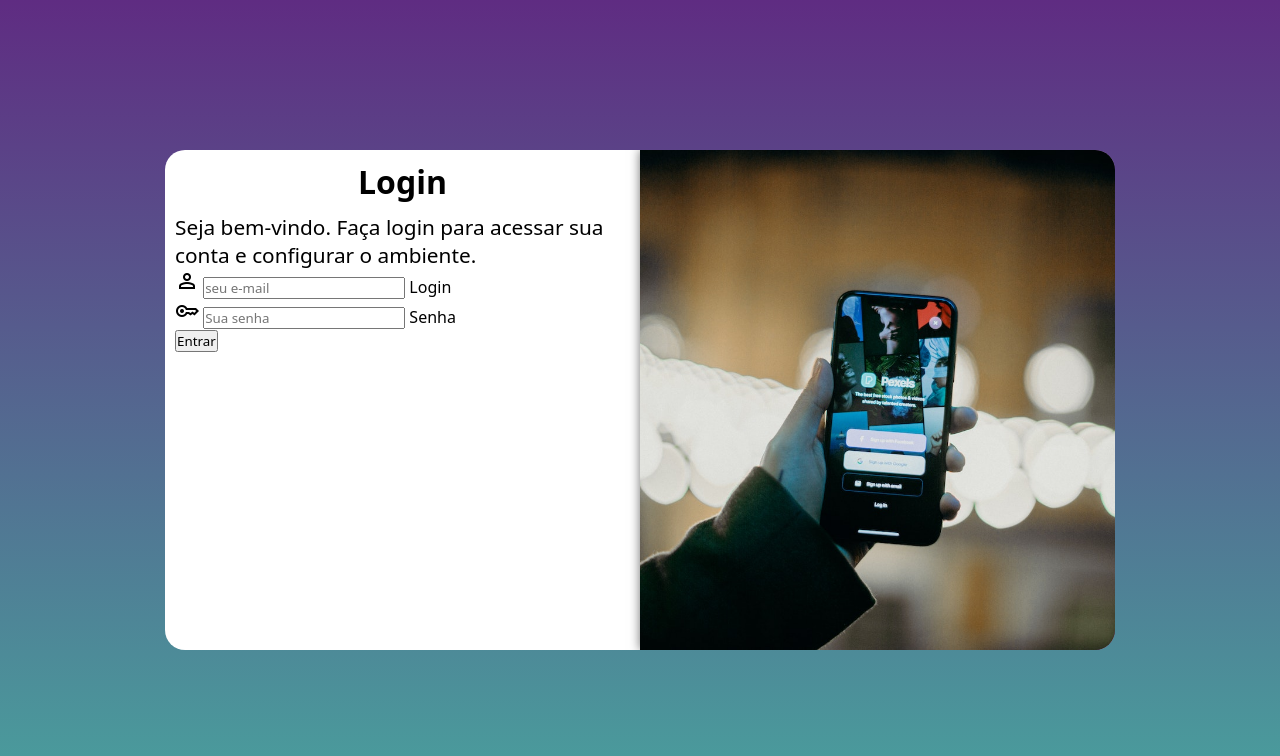
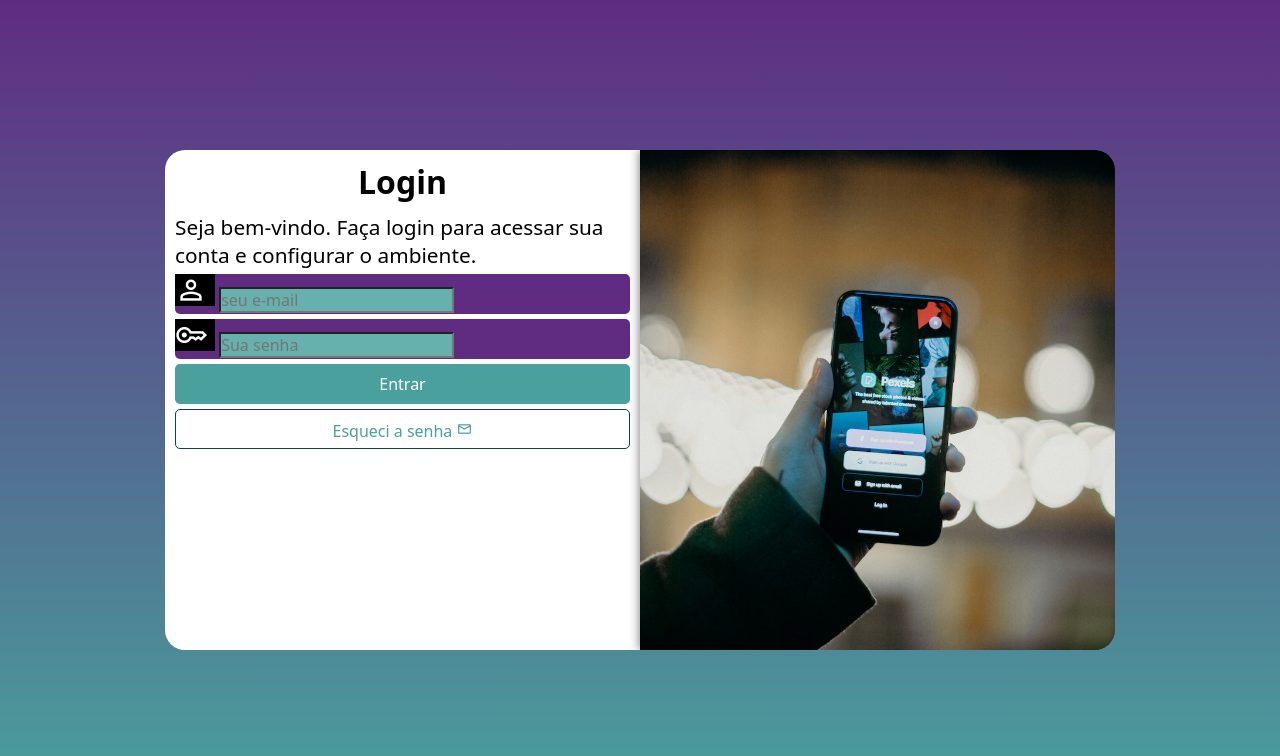
Before and after one commit to Carlos-Rochaa/projeto-login, a plain HTML site: page index.html in a window 1280 px wide. Drawn offline with nearby package versions, Linux system fonts and the light colour scheme.

Commit message:
att form

```diff
--- a/estilos/style.css
+++ b/estilos/style.css
@@ -34,7 +34,7 @@ main {
   left: 50%;
   position: absolute;
   background-color: white;
-  width: 250px;
+  width: 255px;
   height: 500px;
   border-radius: 20px;
   overflow: hidden;
@@ -64,3 +64,68 @@ div#formulario > h1 {
 div#formulario > p {
   font-size: 0.8em;
 }
+
+div.campo > span {
+  color: white;
+  background-color: black;
+  font-size: 2em;
+  width: 40px;
+}
+
+div.campo > input {
+  background-color: #66b1ae;
+  font-size: 1em;
+}
+
+form > div.campo {
+  background-color: #5f2c82;
+  display: block;
+  width: 100%;
+  height: 40px;
+  border-radius: 5px;
+  margin: 5px 0px;
+}
+
+form label {
+  display: none;
+}
+
+.enter {
+  display: block;
+  font-size: 1em;
+  width: 100%;
+  height: 40px;
+  background-color:#49a09d ;
+  color: white;
+  border: none;
+  border-radius: 5px;
+  cursor: pointer;
+}
+
+.enter:hover {
+  background-color: #0a4644;
+}
+
+.botao {
+  display: block;
+  text-align: center;
+  font-size: 1em;
+  width: 100%;
+  height: 40px;
+  border-radius: 5px;
+  background-color: white;
+  color: #49a09d;
+  border: 1px solid #0a4644;
+  text-decoration: none;
+  padding-top: 10px;
+  margin-top: 5px;
+
+}
+
+.botao > span {
+  font-size: 1em;
+}
+
+.botao:hover{
+  background-color: #0a4644;
+}
--- a/index.html
+++ b/index.html
@@ -35,7 +35,12 @@
               <input type="password" name="Senha" id="isenha" required autocomplete="off" placeholder="Sua senha" minlength="6" maxlength="10">
               <label for="isenha">Senha</label>
             </div>
-            <input type="submit" value="Entrar">
+            <input class="enter" type="submit" value="Entrar">
+            <a href="esqueci.html" class="botao">
+              Esqueci a senha <span class="material-symbols-outlined">
+                mail
+                </span>
+            </a>
           </form>
         </div>
 
```
